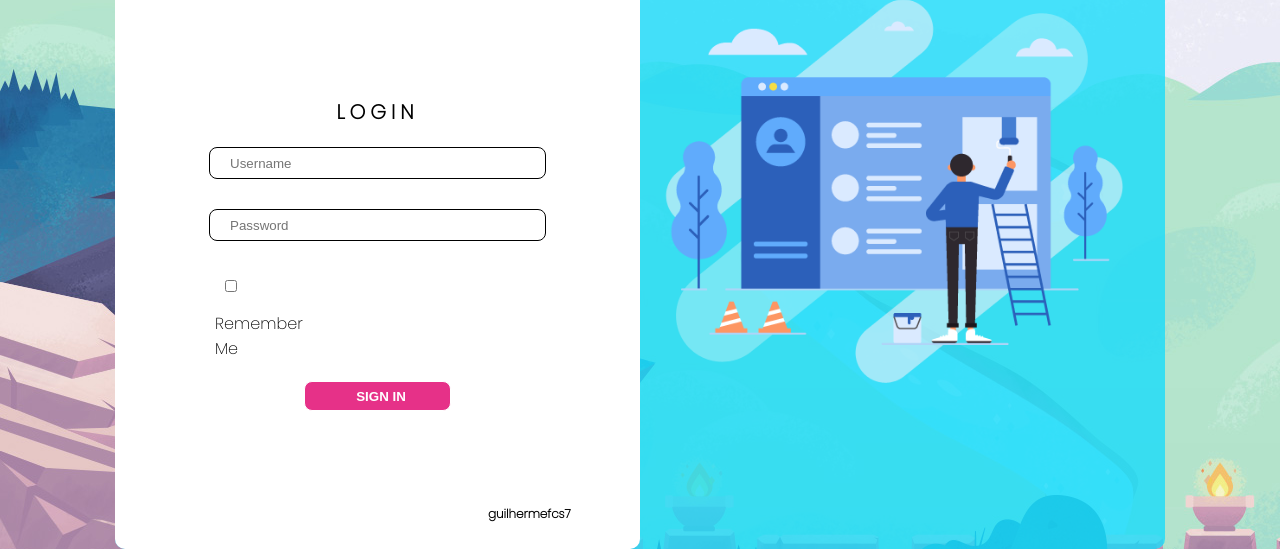
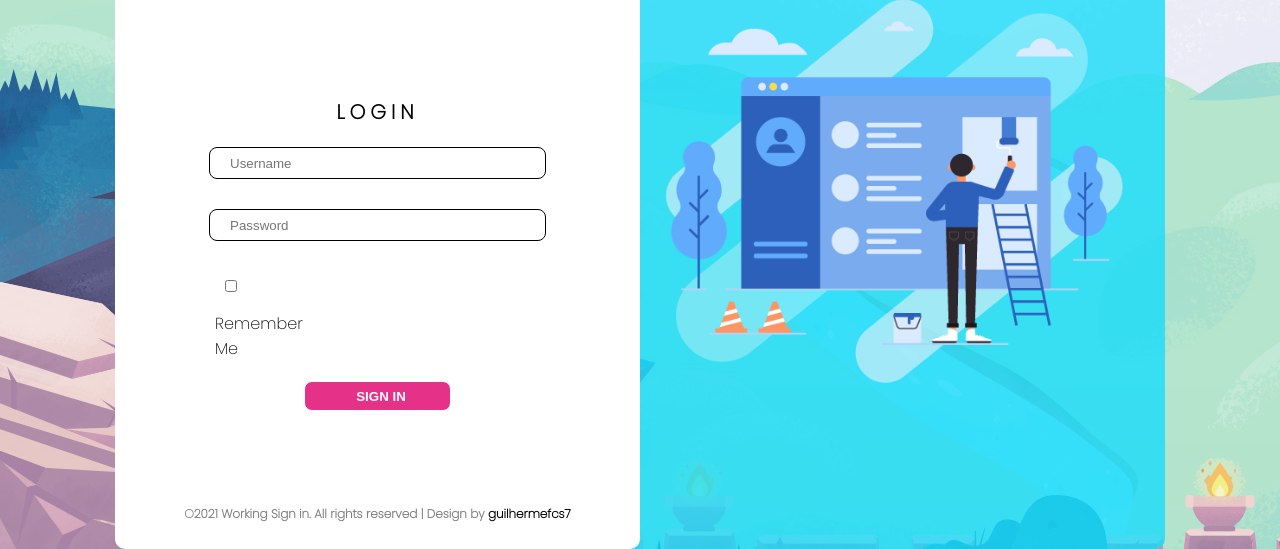
Before and after one commit to guilhermefcs7/Project-login2, a plain HTML site: page login.html in a window 1280 px wide. Shown: the part 261-810 px from the top of the page. Drawn offline with Linux system fonts and the light colour scheme.

Commit message:
atualização de estilização do rodapé

```diff
--- a/login.html
+++ b/login.html
@@ -35,7 +35,7 @@
 
 				</form>
 			<div class="rights">
-				<h3>©2021 Working Sign in. All rights reserved | Design by <span class="color">guilhermefcs7</span></h3>
+				<h3 id="dif">©2021 Working Sign in. All rights reserved | Design by <span class="color">guilhermefcs7</span></h3>
 			</div>
 
 			</div>
--- a/style.css
+++ b/style.css
@@ -271,3 +271,7 @@ margin-right: 30px;
 .color{
 	color: black;
 }
+
+#dif{
+	color: gray;
+}
```
